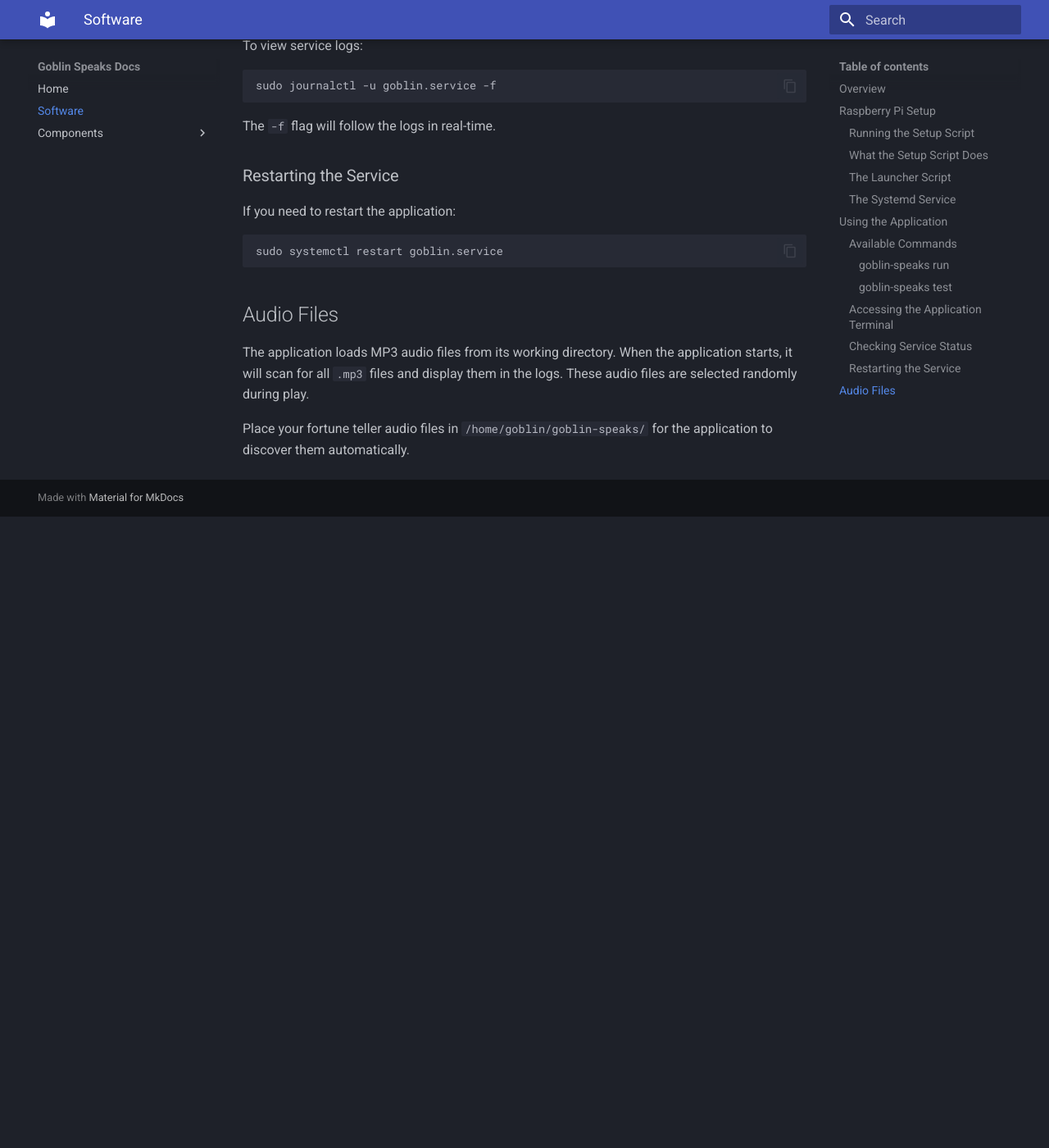
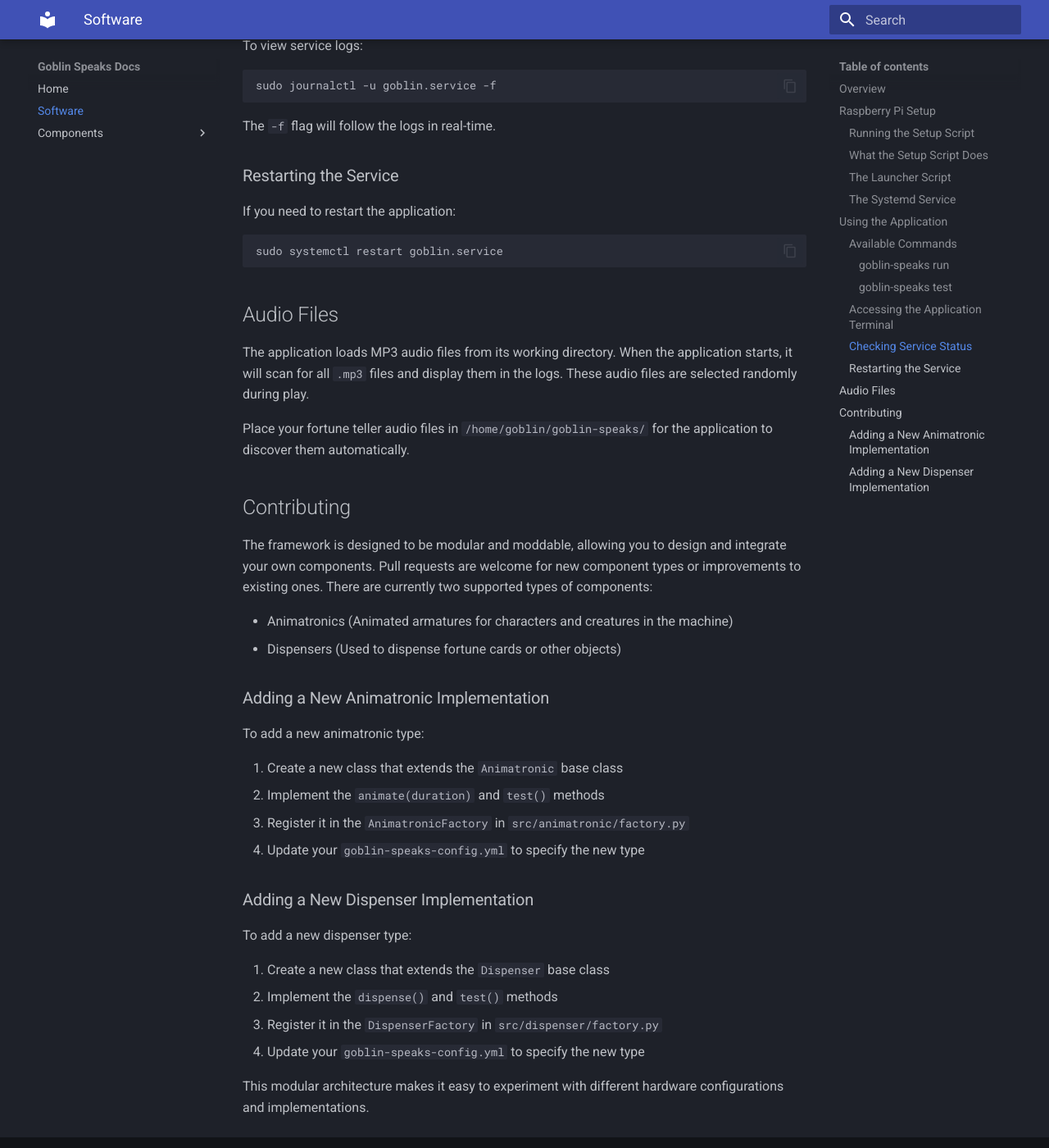
Before and after one commit to gobbolab/goblin-speaks, an MkDocs documentation site: the page built from docs/software.md, in a window 1280 px wide and 1400 px high, scrolled down 2971 px. Shown: the whole window at 82% size. Built offline with MkDocs 1.6.1 and Material for MkDocs 9.7.7, drawn with Linux system fonts in a browser that asks for light colours; before the commit the page ends 3601 px from its top, so only the background shows below that.

Commit message:
software docs

```diff
--- a/docs/software.md
+++ b/docs/software.md
@@ -124,3 +124,32 @@ sudo systemctl restart goblin.service
 The application loads MP3 audio files from its working directory. When the application starts, it will scan for all `.mp3` files and display them in the logs. These audio files are selected randomly during play.
 
 Place your fortune teller audio files in `/home/goblin/goblin-speaks/` for the application to discover them automatically.
+
+## Contributing
+
+The framework is designed to be modular and moddable, allowing you to design and integrate your own components.
+Pull requests are welcome for new component types or improvements to existing ones.
+There are currently two supported types of components:
+
+- Animatronics (Animated armatures for characters and creatures in the machine)
+- Dispensers (Used to dispense fortune cards or other objects)
+
+### Adding a New Animatronic Implementation
+
+To add a new animatronic type:
+
+1. Create a new class that extends the `Animatronic` base class
+2. Implement the `animate(duration)` and `test()` methods
+3. Register it in the `AnimatronicFactory` in `src/animatronic/factory.py`
+4. Update your `goblin-speaks-config.yml` to specify the new type
+
+### Adding a New Dispenser Implementation
+
+To add a new dispenser type:
+
+1. Create a new class that extends the `Dispenser` base class
+2. Implement the `dispense()` and `test()` methods
+3. Register it in the `DispenserFactory` in `src/dispenser/factory.py`
+4. Update your `goblin-speaks-config.yml` to specify the new type
+
+This modular architecture makes it easy to experiment with different hardware configurations and implementations.
```
